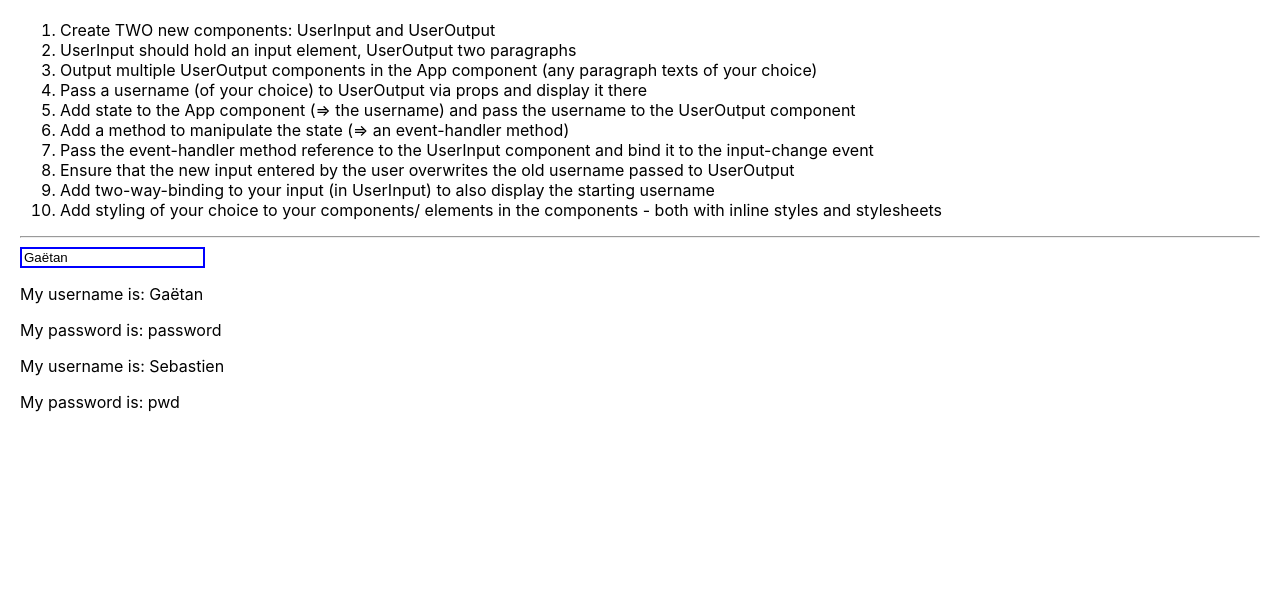
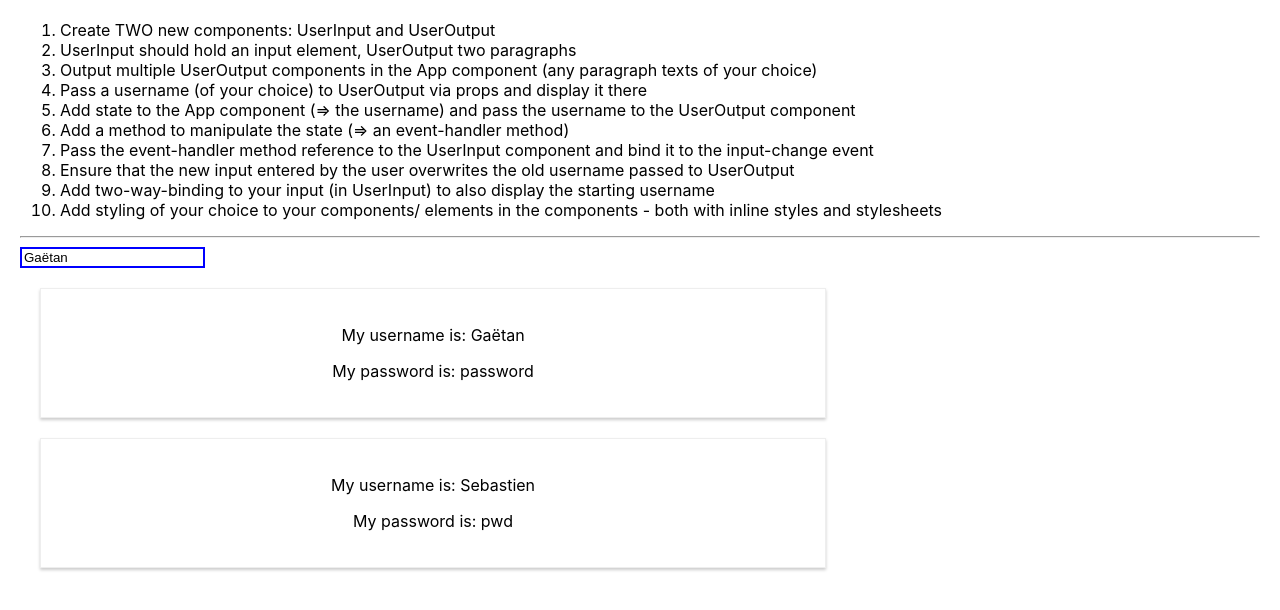
Before and after one commit to gaetanBloch/react-basics-assignement, a React (Create React App) app: page / in a window 1280 px wide. Shown: the top 610 px of the page. Built offline with nearby package versions, Linux system fonts and the light colour scheme.

Commit message:
Added Stylesheet to style to the UserOutput

```diff
--- /dev/null
+++ b/src/UserOutput/UserOutput.css
@@ -0,0 +1,8 @@
+.UserOutput {
+  width: 60%;
+  padding: 20px;
+  margin: 20px;
+  border: 1px solid #eee;
+  box-shadow: 0 2px 3px #ccc;
+  text-align: center;
+}
--- a/src/UserOutput/UserOutput.js
+++ b/src/UserOutput/UserOutput.js
@@ -1,8 +1,9 @@
 import React from 'react';
+import './UserOutput.css'
 
 const UserOutput = (props) => {
   return (
-    <div>
+    <div className="UserOutput">
       <p>My username is: {props.username}</p>
       <p>{props.children}</p>
     </div>
```
